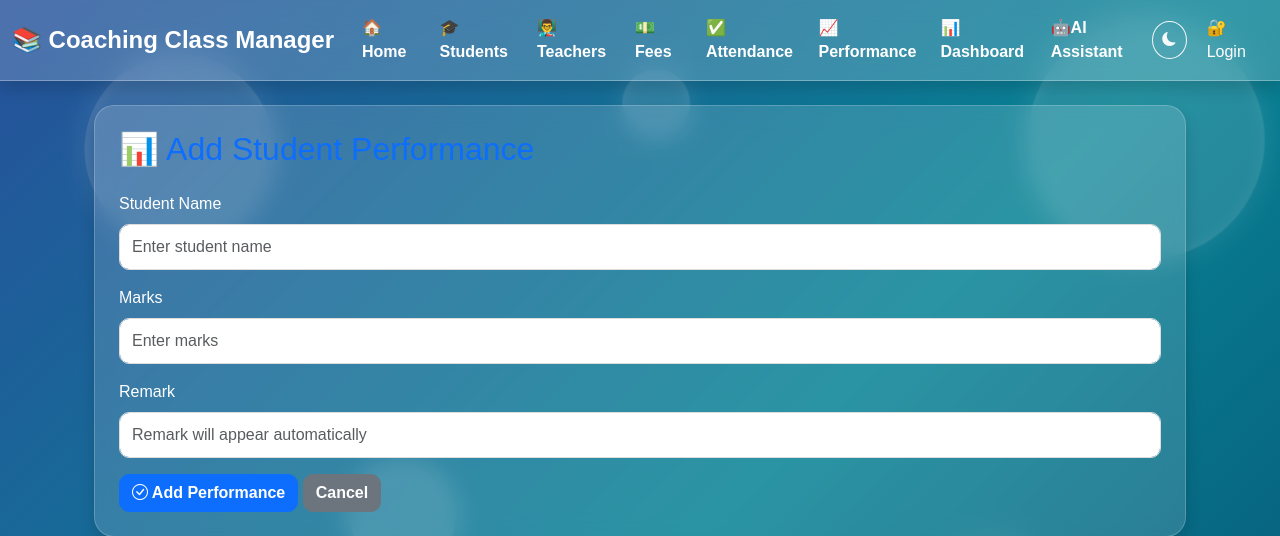
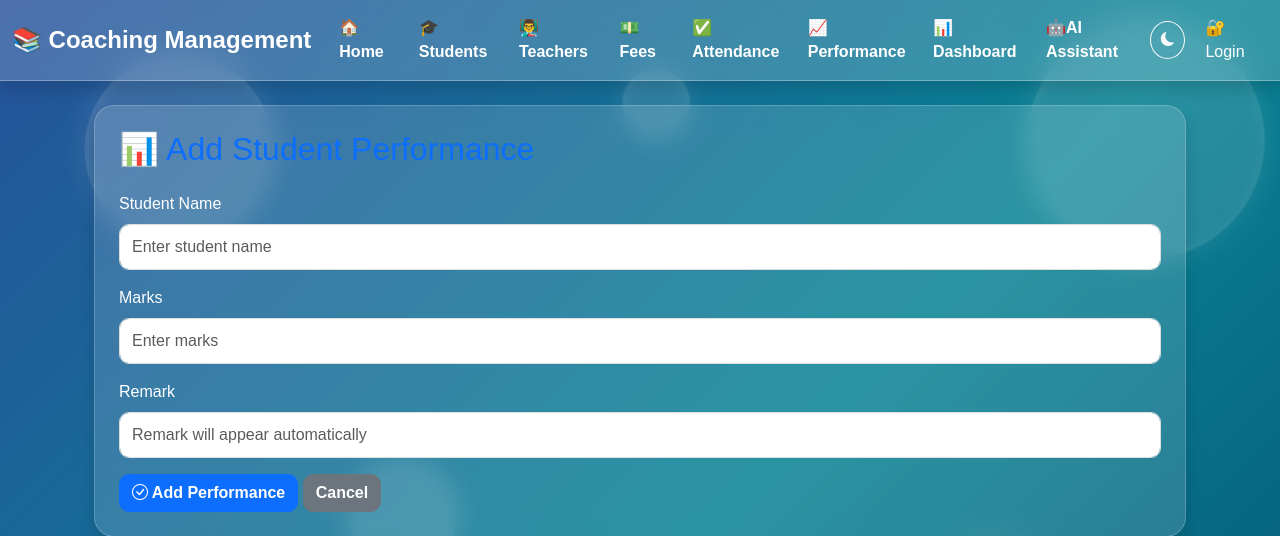
Before and after one commit to Anuradha629/PYTHON_INTERNSHIP, a Flask app: page /add_performance in a window 1280 px wide. Shown: the top 536 px of the page. Run offline with Flask 3, Linux system fonts and the light colour scheme; data that the repository does not hold is empty.

Commit message:
Updated Project

```diff
--- a/templates/base.html
+++ b/templates/base.html
@@ -27,7 +27,7 @@ rel="stylesheet">
 <div class="container-fluid">
 <a class="navbar-brand fw-bold fs-4"
 href="/">
-📚 Coaching Class Manager
+📚 Coaching Management
 </a>
 
 
```
